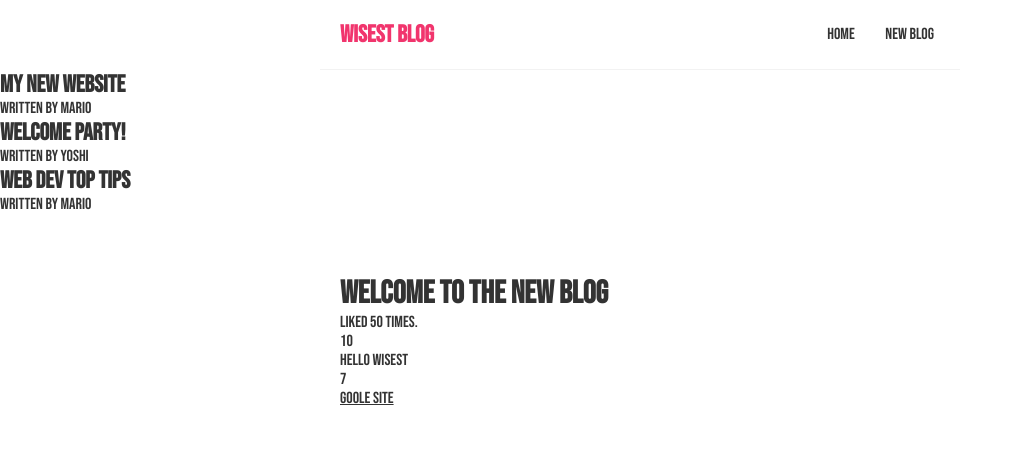
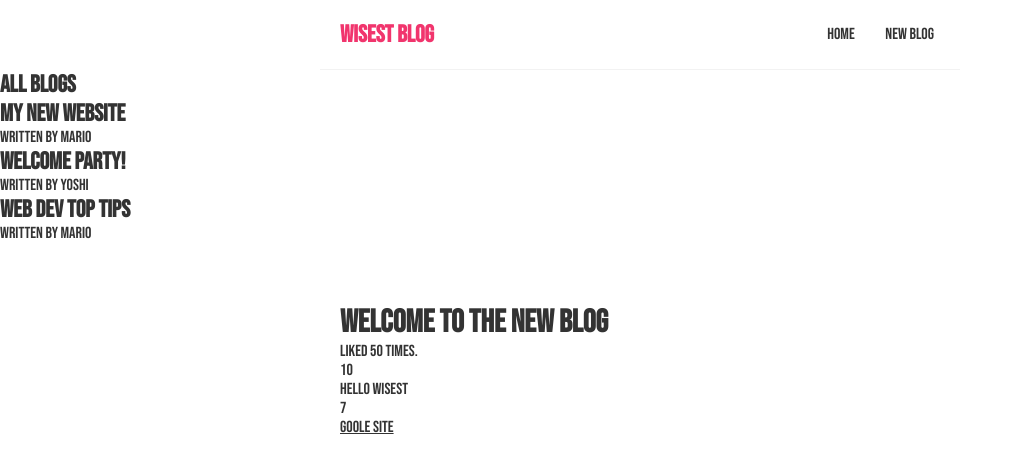
Before and after one commit to codewisest/wisest-blog, a React (Create React App) app: page / in a window 1280 px wide. Shown: the top 472 px of the page, without its empty margins (0-1023 px from the left). Built offline with nearby package versions, Linux system fonts and the light colour scheme.

Commit message:
passing props

```diff
--- /dev/null
+++ b/src/BlogList.js
@@ -0,0 +1,16 @@
+const BlogList = ({ blogs, title }) => {
+  return (
+    <div className="blog-list">
+      <h2>{title}</h2>
+
+      {blogs.map((blog) => (
+        <div className="blog-preview" key={blog.id}>
+          <h2>{blog.title}</h2>
+          <p>Written by {blog.author}</p>
+        </div>
+      ))}
+    </div>
+  );
+};
+
+export default BlogList;
--- a/src/Home.js
+++ b/src/Home.js
@@ -1,4 +1,5 @@
 import { useState } from "react";
+import BlogList from "./BlogList";
 
 const Home = () => {
   const [blogs, setBlogs] = useState([
@@ -13,12 +14,7 @@
   ]);
   return (
     <div className="home">
-      {blogs.map((blog) => (
-        <div className="blog-preview" key={blog.id}>
-          <h2>{blog.title}</h2>
-          <p>Written by {blog.author}</p>
-        </div>
-      ))}
+      <BlogList blogs={blogs} title={"All Blogs"} />
     </div>
   );
 };
```
